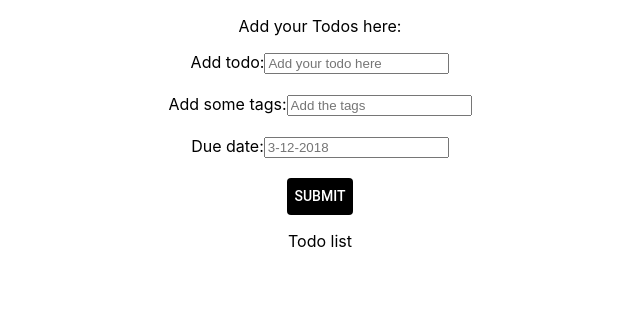
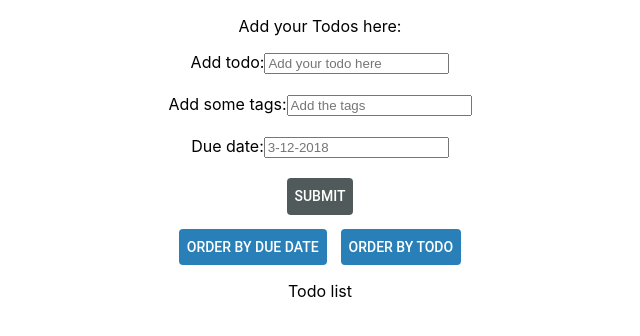
Before and after one commit to AlexandreResende/react-redx-todo-app, a React (Create React App) app: page / in a window 1280 px wide. Shown: the top 336 px of the page, without its empty margins (320-960 px from the left). Built offline with nearby package versions, Linux system fonts and the light colour scheme.

Commit message:
chore: Implement sortBy todo and dueDate

```diff
--- /dev/null
+++ b/src/actions/order/actions.js
@@ -0,0 +1,7 @@
+
+export const orderBy = (orderedBy) => {
+  return {
+    type: 'ORDER_BY',
+    orderedBy,
+  }
+}
--- a/src/components/Todo/TodoInput.js
+++ b/src/components/Todo/TodoInput.js
@@ -10,6 +10,7 @@ import { Button } from '@material-ui/core';
 import 'moment/locale/pt-br';
 
 import { addTodo } from '../../actions/todo/actions';
+import { orderBy } from '../../actions/order/actions';
 
 import 'react-day-picker/lib/style.css';
 
@@ -17,10 +18,12 @@ class TodoInput extends Component {
   constructor(props) {
     super(props);
     this.state = {
+      todo: {
         title: '',
-      tags: [],
+        tags: '',
         dueDate: null,
         isDone: false,
+      },
   };
   }
 
@@ -31,30 +34,42 @@ class TodoInput extends Component {
         title: event.target.value,
       }
     }); */
-    this.setState({ title: event.target.value });
+    this.setState({ todo: { ...this.state.todo, title: event.target.value } });
   }
 
   tagsHandler = (event) => {
-    this.setState({ tags: [ ...event.target.value.split(';')] });
+    this.setState({ todo: { ...this.state.todo, tags: event.target.value } });
   }
 
   dueDateHandler = (day) => {
-    this.setState({ dueDate: day.getTime() });
+    this.setState({ todo: { ...this.state.todo, dueDate: day.getTime() } });
   }
 
   submitHandler = (event) => {
     event.preventDefault();
-    this.props.addTodo({ ...this.state, _id: Math.random() });
+    this.props.addTodo({ ...this.state.todo, _id: Math.random() });
     this.setState({
+        todo: {
         title: '',
         tags: [],
         dueDate: null,
         isDone: false,
+      }
     });
   }
 
+  orderByDueDate = () => {
+    this.props.orderBy('ORDER_BY_DUE_DATE');
+  }
+
+  orderByTodo = () => {
+    this.props.orderBy('ORDER_BY_TODO');
+  }
+
   render() {
-    const submitStyles = { color: 'white', backgroundColor: 'black' };
+    const submitStyles = { color: 'white', backgroundColor: '#515A5A', marginBottom: '1em' };
+    const orderByDueDateStyles = { color: 'white', backgroundColor: '#2980B9', marginRight: '1em' };
+    const orderByTodoStyles = { color: 'white', backgroundColor: '#2980B9' };
     return (
       <form>
         <p>Add your Todos here:</p>
@@ -84,6 +99,15 @@ class TodoInput extends Component {
           style={submitStyles}
           onClick={this.submitHandler}
         >Submit</Button>
+        <br></br>
+        <Button
+          style={orderByDueDateStyles}
+          onClick={this.orderByDueDate}
+        >Order by due date</Button>
+        <Button
+          style={orderByTodoStyles}
+          onClick={this.orderByTodo}
+        >Order by Todo</Button>
       </form>
     );
   }
@@ -97,6 +121,7 @@ const mapStateToProps = state => ({
 const mapDispatchToProps = dispatch => {
   return {
     addTodo: todo => dispatch(addTodo(todo)),
+    orderBy: orderedBy => dispatch(orderBy(orderedBy)),
   }
 }
 
--- a/src/components/Todo/TodoList.js
+++ b/src/components/Todo/TodoList.js
@@ -6,7 +6,8 @@ import Todo from './Todo';
 
 class TodoList extends Component {
   createTodoList = () => {
-    return this.props.todos.map(todo => {
+    const sortedTodoList = this.sortTodoList(this.props.todos);
+    return sortedTodoList.map(todo => {
       return (
         <Todo
           key={todo._id}
@@ -14,6 +15,11 @@ class TodoList extends Component {
         </Todo>
       );
     });
+  }
+
+  sortTodoList = (todoList) => {
+    const sortBy = this.props.orderBy === 'ORDER_BY_TODO' ? 'title' : 'dueDate';
+    return todoList.sort((td1, td2) => td1[sortBy] - td2[sortBy]);
   }
 
   render() {
@@ -29,6 +35,7 @@ class TodoList extends Component {
 
 const mapStateToProps = state => ({
   todos: state.todos,
+  orderBy: state.orderBy,
 });
 
 export default connect(mapStateToProps, null)(TodoList);
--- a/src/reducers/index.js
+++ b/src/reducers/index.js
@@ -1,9 +1,11 @@
 
 import { combineReducers } from 'redux';
 import todoReducers from './todo';
+import orderBy from './order';
 
 const combinedReducers = combineReducers({
   todos: todoReducers,
+  orderBy: orderBy,
 });
 
 export default combinedReducers;
--- /dev/null
+++ b/src/reducers/order.js
@@ -0,0 +1,11 @@
+
+const INITIAL_STATE = 'ORDER_BY_TODO';
+
+export default function orderBy(state = INITIAL_STATE, action) {
+  switch(action.type) {
+    case 'ORDER_BY':
+      return action.orderedBy;
+    default:
+      return state;
+  }
+}
```
Lines whose indentation alone changed are shown as unchanged.
